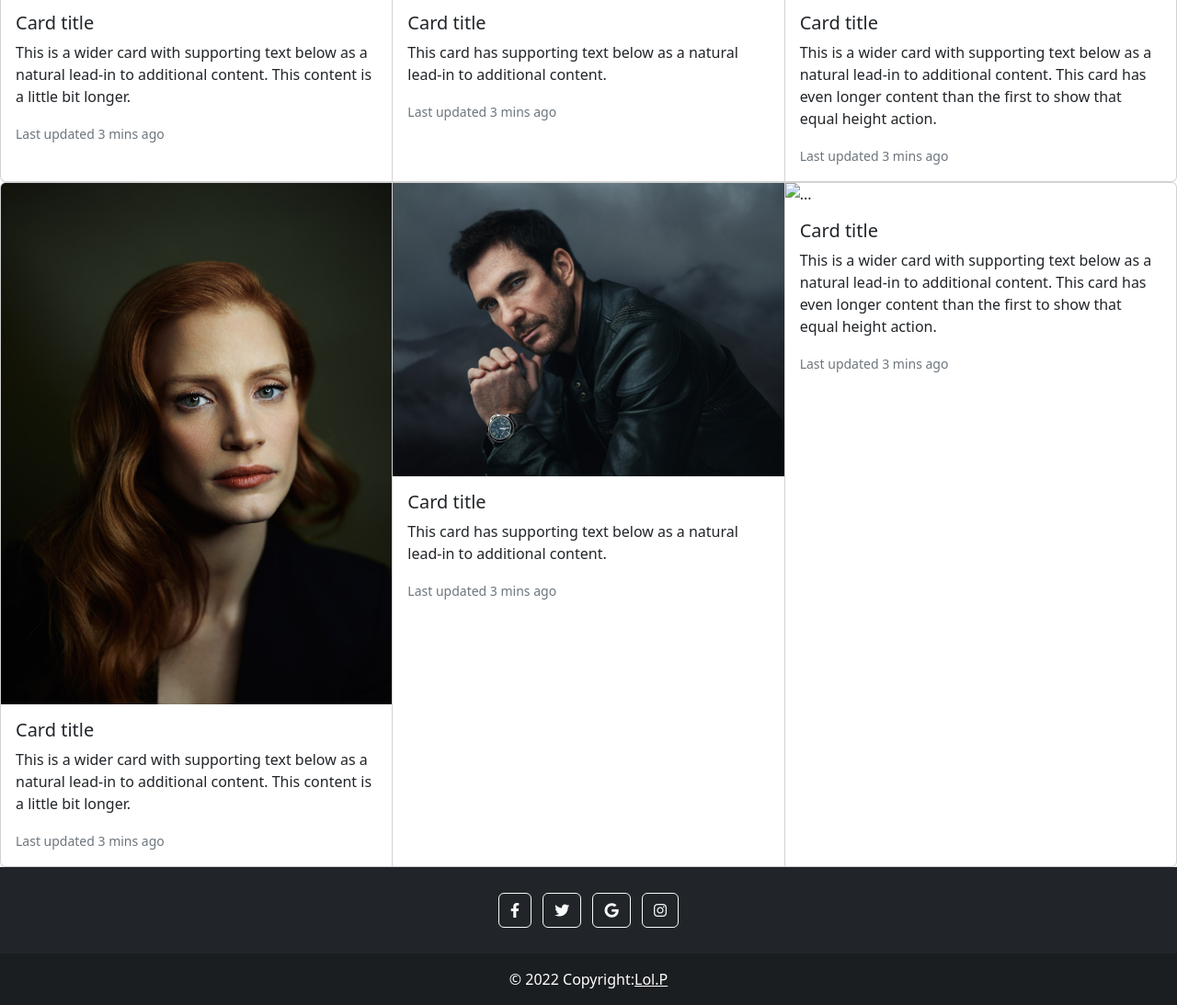
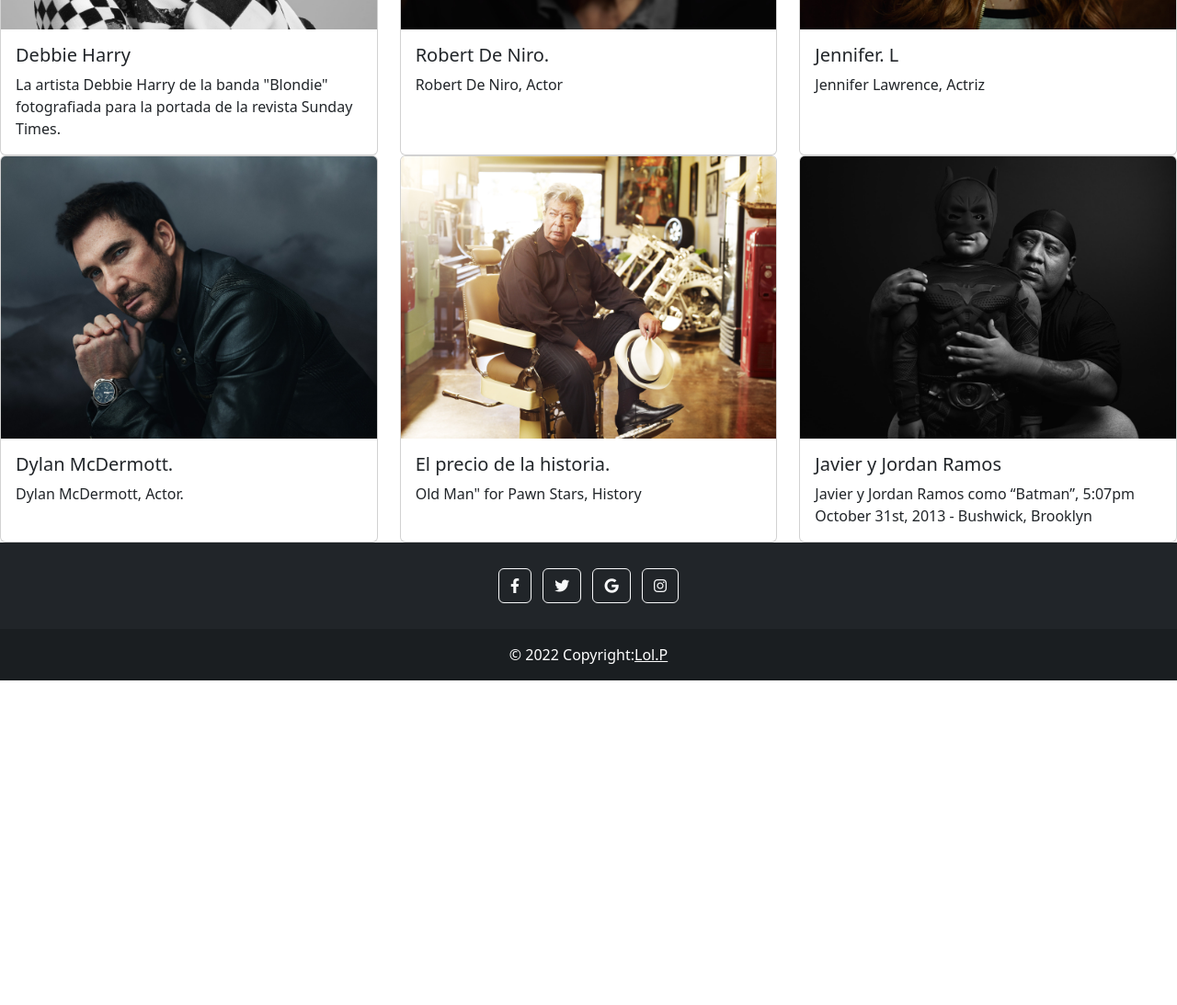
Before and after one commit to Nataliafsa/Proyecto, a website: page pages/galeria.html in a window 1280 px wide. Shown: the part 405-1498 px from the top of the page at 92% size. After the commit the page ends 1145 px from the top, so only its background shows below. Drawn offline with nearby package versions, Linux system fonts and the light colour scheme; files that its build step writes are made by us from their sources.

Commit message:
ultimoscambios

```diff
--- a/css/estilo.css
+++ b/css/estilo.css
@@ -189,14 +189,7 @@ textarea {
 
 /* estilo a galeria.html*/
 
-.card-img-top {
-    border-radius: 10px;
-    min-height: 200px;
-    font-weight: bold;
-    padding: 20px;
-    position: relative;
-    overflow: hidden;
-    background-size: cover;
-    background-position: center center;
+.cardGaleria {
+
 
 }
--- a/pages/galeria.html
+++ b/pages/galeria.html
@@ -24,7 +24,7 @@
 		<nav class="navbar navbar-expand-xxl navbar-dark bg-dark" aria-label="Seventh   navbar example">
 			<div class="container-fluid">
 				<a class="navbar-brand" href="">
-					<h1>Lol. Photographer</h1>
+					<h1>Lol. Fotografía</h1>
 				</a>
 				<button class="navbar-toggler" type="button" data-bs-toggle="collapse"
 					data-bs-target="#navbarsExampleXxl" aria-controls="navbarsExampleXxl" aria-expanded="false"
@@ -48,69 +48,80 @@
 						<li class="nav-item">
 							<a class="nav-link" href="./sobremi.html">Sobre mí</a>
 						</li>
-						<li class="nav-item">
-							<a class="nav-link" href="./blog.html">Blog</a>
-						</li>
+
 					</ul>
 				</div>
 		</nav>
 	</header>
 
+	<section class="w-100 mx-auto pt-5">
 
 
-	<div class="card-group">
-		<div class="card">
-		  <img src="../imagen/galeria-01.jpg" class="card-img-top" alt="...">
+		<div class="row row-cols-1 row-cols-md-3 g-4">
+			<div class="col">
+				<div class="card h-100">
+					<img src="../imagen/galeria-01.jpg" class="card-img-top" alt="actriz fotogrfiada">
 					<div class="card-body">
-			<h5 class="card-title">Card title</h5>
-			<p class="card-text">This is a wider card with supporting text below as a natural lead-in to additional content. This content is a little bit longer.</p>
-			<p class="card-text"><small class="text-muted">Last updated 3 mins ago</small></p>
+						<h5 class="card-title">Debbie Harry</h5>
+						<p class="card-text">La artista Debbie Harry de la banda "Blondie" fotografiada para la portada de
+							la revista Sunday Times. </p>
 						</div>
 					</div>
-		<div class="card">
-		  <img src="../imagen/galeria-2.jpg" class="card-img-top" alt="...">
+				</div>
+				<div class="col">
+					<div class="card h-100">
+						<img src="../imagen/galeria-2.jpg" class="card-img-top" alt="actor Robert de Niro">
 						<div class="card-body">
-			<h5 class="card-title">Card title</h5>
-			<p class="card-text">This card has supporting text below as a natural lead-in to additional content.</p>
-			<p class="card-text"><small class="text-muted">Last updated 3 mins ago</small></p>
+							<h5 class="card-title">Robert De Niro.</h5>
+							<p class="card-text">Robert De Niro, Actor</p>
 						</div>
 					</div>
-		<div class="card">
-		  <img src="../imagen/galeria-3.jpg" class="card-img-top" alt="...">
+		</div>
+		<div class="col">
+			<div class="card h-100">
+				<img src="../imagen/galeria-3.jpg" class="card-img-top" alt="Jennifer.L">
 				<div class="card-body">
-			<h5 class="card-title">Card title</h5>
-			<p class="card-text">This is a wider card with supporting text below as a natural lead-in to additional content. This card has even longer content than the first to show that equal height action.</p>
-			<p class="card-text"><small class="text-muted">Last updated 3 mins ago</small></p>
+					<h5 class="card-title">Jennifer. L</h5>
+					<p class="card-text">Jennifer Lawrence, Actriz </p>
+				</div>
 			</div>
 		</div>
 	</div>
 
-	  <div class="card-group">
-		<div class="card">
-		  <img src="../imagen/galeria-4.jpg" class="card-img-top" alt="...">
+	<!-- SEGUNDO GRUPO DE CARD-->
+
+	<div class="row row-cols-1 row-cols-md-3 g-4">
+		<div class="col">
+			<div class="card h-100">
+				<img src="../imagen/galeria-5.jpg" class="card-img-top" alt="actor fotogrfiado">
 				<div class="card-body">
-			<h5 class="card-title">Card title</h5>
-			<p class="card-text">This is a wider card with supporting text below as a natural lead-in to additional content. This content is a little bit longer.</p>
-			<p class="card-text"><small class="text-muted">Last updated 3 mins ago</small></p>
-		  </div>
-		</div>
-		<div class="card">
-		  <img src="../imagen/galeria-5.jpg" class="card-img-top" alt="...">
-		  <div class="card-body">
-			<h5 class="card-title">Card title</h5>
-			<p class="card-text">This card has supporting text below as a natural lead-in to additional content.</p>
-			<p class="card-text"><small class="text-muted">Last updated 3 mins ago</small></p>
-		  </div>
-		</div>
-		<div class="card">
-		  <img src="..." class="card-img-top" alt="...">
-		  <div class="card-body">
-			<h5 class="card-title">Card title</h5>
-			<p class="card-text">This is a wider card with supporting text below as a natural lead-in to additional content. This card has even longer content than the first to show that equal height action.</p>
-			<p class="card-text"><small class="text-muted">Last updated 3 mins ago</small></p>
+					<h5 class="card-title">Dylan McDermott.</h5>
+					<p class="card-text">Dylan McDermott, Actor. </p>
 				</div>
 			</div>
 		</div>
+		<div class="col">
+			<div class="card h-100">
+				<img src="../imagen/galeria-6.jpg" class="card-img-top" alt="precio de la historia">
+				<div class="card-body">
+					<h5 class="card-title">El precio de la historia.</h5>
+					<p class="card-text">Old Man" for Pawn Stars, History</p>
+				</div>
+			</div>
+		</div>
+		<div class="col">
+			<div class="card h-100">
+				<img src="../imagen/galeria-11.jpg" class="card-img-top" alt="noche de brujas">
+				<div class="card-body">
+					<h5 class="card-title">Javier y Jordan Ramos</h5>
+					<p class="card-text">Javier y Jordan Ramos como “Batman”, 5:07pm October 31st, 2013 - Bushwick,
+						Brooklyn </p>
+					</div>
+				</div>
+			</div>
+		</div>
+
+	</section>
 
 
 
@@ -123,17 +134,17 @@
 			<!-- Section: Social media -->
 			<section class="mb-4">
 				<!-- Facebook -->
-				<a class="btn btn-outline-light btn-floating m-1" href="#!" role="button"><i
-						class="fab fa-facebook-f"></i></a>
+				<a class="btn btn-outline-light btn-floating m-1" href="https://es-la.facebook.com/" target="_blank"
+					role="button"><i class="fab fa-facebook-f"></i></a>
 				<!-- Twitter -->
-				<a class="btn btn-outline-light btn-floating m-1" href="#!" role="button"><i
-						class="fab fa-twitter"></i></a>
+				<a class="btn btn-outline-light btn-floating m-1" href="https://twitter.com/" target="_blank"
+					role="button"><i class="fab fa-twitter"></i></a>
 				<!-- Google -->
-				<a class="btn btn-outline-light btn-floating m-1" href="#!" role="button"><i
-						class="fab fa-google"></i></a>
+				<a class="btn btn-outline-light btn-floating m-1" href="https://www.google.com.ar/" target="_blank"
+					role="button"><i class="fab fa-google"></i></a>
 				<!-- Instagram -->
-				<a class="btn btn-outline-light btn-floating m-1" href="" role="button"><i
-						class="fab fa-instagram"></i></a>
+				<a class="btn btn-outline-light btn-floating m-1" href="https://www.instagram.com/" target="_blank"
+					role="button"><i class="fab fa-instagram"></i></a>
 			</section>
 
 		</div>
```
Also changed, not shown: index.html (+10 -16 lines), pages/blog.html (deleted, +0 -105 lines), pages/contacto.html (+9 -8 lines), pages/sobremi.html (+21 -16 lines), pages/trabajopersonal.html (+9 -12 lines). Lines whose indentation alone changed are shown as unchanged.
